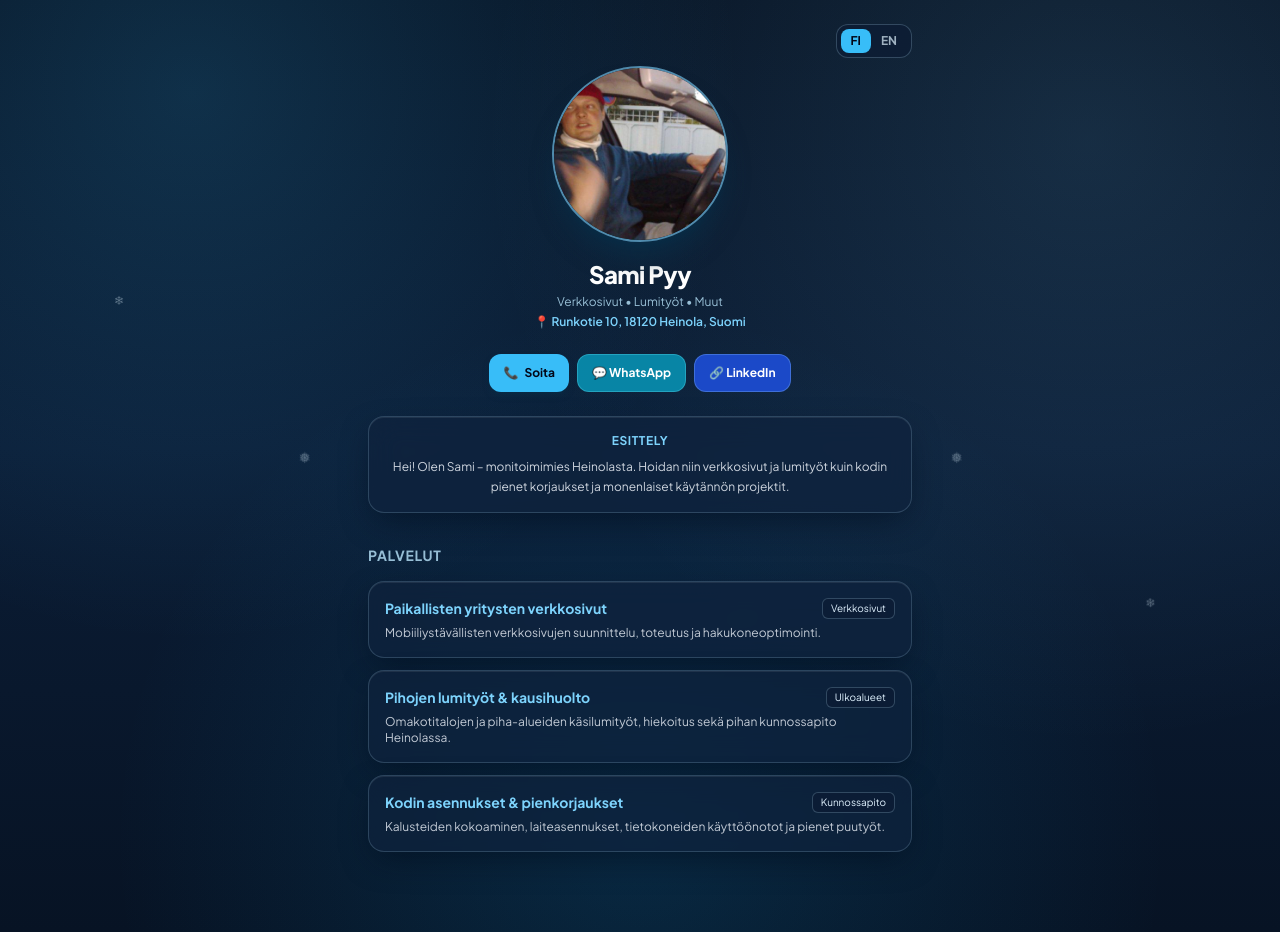
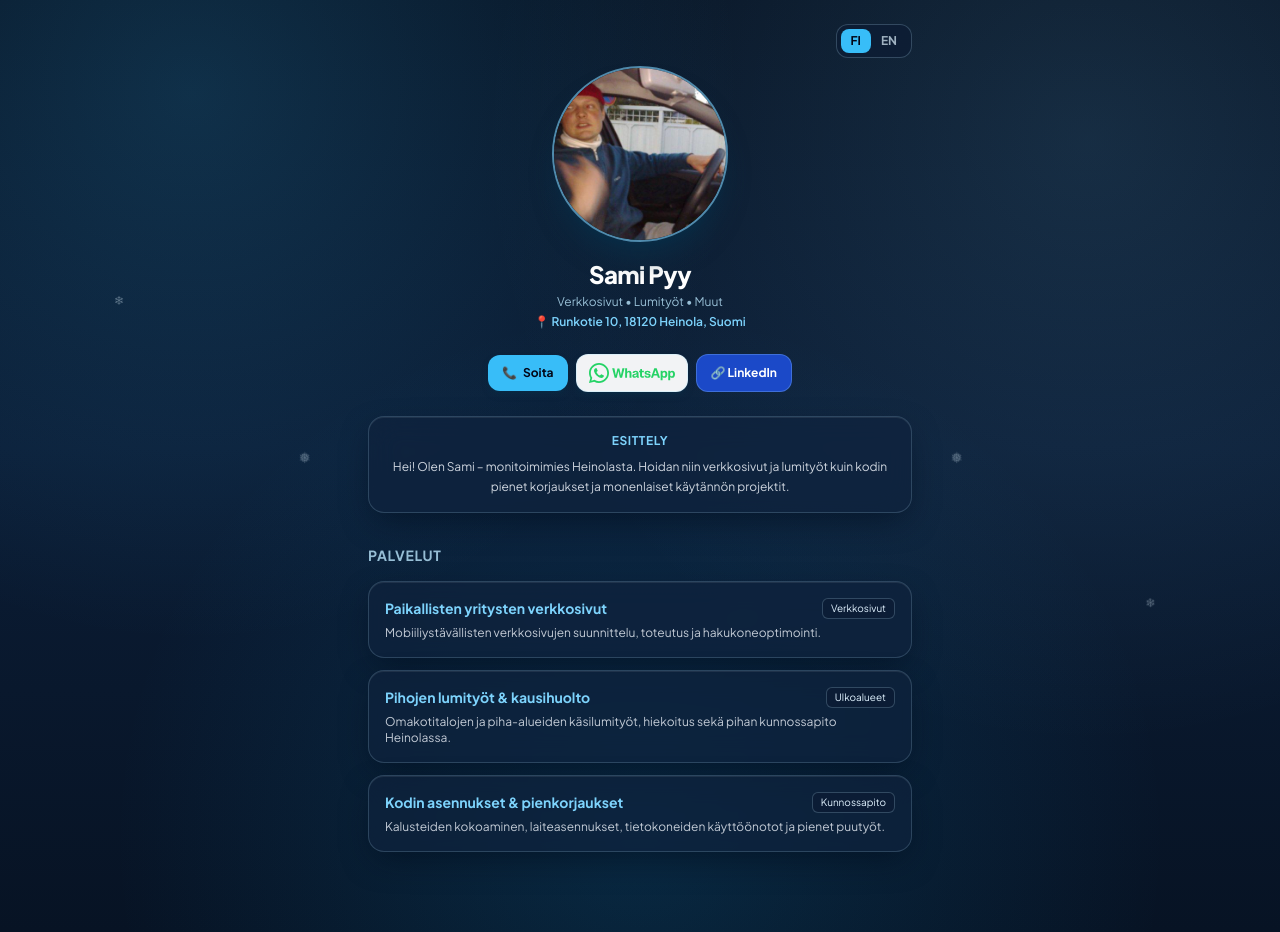
Before and after one commit to spyy/toiminimi, a plain HTML site: page index.html in a window 1280 px wide. Drawn offline with nearby package versions, Linux system fonts and the light colour scheme.

Commit message:
Update index.html

```diff
--- a/index.html
+++ b/index.html
@@ -133,12 +133,12 @@
             </div>
 
             <!-- Action Buttons in Header -->
-            <div class="pt-2 flex flex-wrap justify-center gap-2">
+            <div class="pt-2 flex flex-wrap justify-center items-center gap-2">
                 <a href="tel:+358403675010" class="inline-flex items-center justify-center gap-1.5 px-3.5 py-2.5 rounded-xl bg-sky-400 text-slate-950 font-bold text-xs hover:bg-sky-300 shadow-md shadow-sky-950/50 transition">
                     📞 <span id="btn-call-top">Soita</span>
                 </a>
-                <a href="https://wa.me/358403675010" target="_blank" rel="noopener noreferrer" class="inline-flex items-center justify-center gap-1.5 px-3.5 py-2.5 rounded-xl bg-cyan-600/90 border border-cyan-300/30 text-white font-bold text-xs hover:bg-cyan-500 transition">
-                    💬 WhatsApp
+                <a href="https://wa.me/358403675010" target="_blank" rel="noopener noreferrer" aria-label="WhatsApp" class="inline-flex items-center justify-center px-3 py-2 rounded-xl bg-white/95 hover:bg-white border border-sky-200/40 shadow-md shadow-sky-950/50 transition">
+                    <img src="assets/Digital_Inline_Green_RGB_2026.svg" alt="WhatsApp" class="h-5 w-auto">
                 </a>
                 <a href="https://www.linkedin.com/in/samipyy/" target="_blank" rel="noopener noreferrer" class="inline-flex items-center justify-center gap-1.5 px-3.5 py-2.5 rounded-xl bg-blue-700/90 border border-blue-300/30 text-white font-bold text-xs hover:bg-blue-600 transition">
                     🔗 LinkedIn
```
